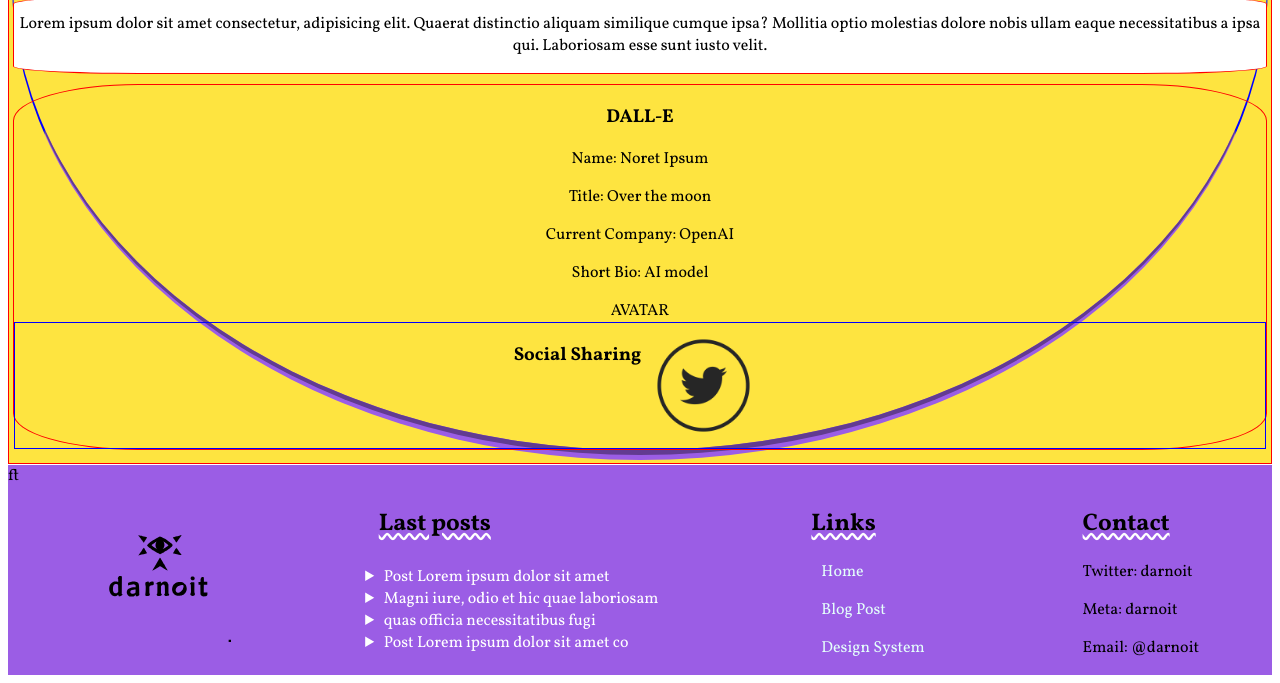
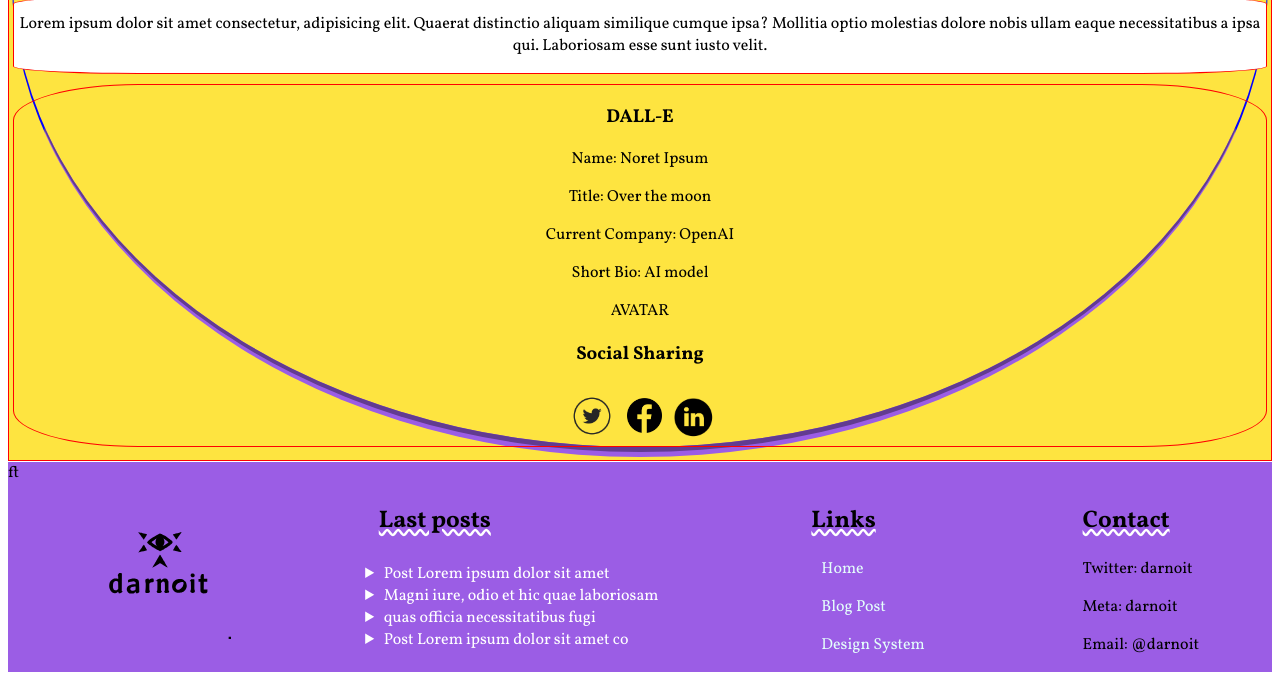
Before and after one commit to ehernandezvilla/simple-blog-page, a plain HTML site: page blog-post.html in a window 1280 px wide. Shown: the part 872-1555 px from the top of the page. Drawn offline with Linux system fonts and the light colour scheme.

Commit message:
adding images

```diff
--- a/blog-post.html
+++ b/blog-post.html
@@ -49,13 +49,12 @@
                             <div class="avatar">
                                 AVATAR
                             </div>
+                            <h3>Social Sharing</h3>
                             <div class="socialsharing">
-                                <h3>Social Sharing</h3>
-                                    <img src="src/twitter_logo.png" alt="Twitter">
+                                    <img id="tw" src="src/twitter_logo.png" alt="Twitter">
+                                    <img id="fb" src="src/fb_logo.png" alt="Facebook">
+                                    <img id= "in" src="src/in_logo.png" alt="LinkedIn">
                                 </div>
-
-
-
                         </div>
                     </div>
 
--- a/css/blog-post.css
+++ b/css/blog-post.css
@@ -73,10 +73,28 @@
     flex-direction: row;
     justify-content: center;
     columns: 3;
-    border: 1px solid blue;
+    /* border: 1px solid blue; */
 }
 
 .socialsharing > img {
-    width: 10%;
-    height: auto;
+    width: 3em;
+    height: 3em;
+    margin: 5px;
 }
+
+#tw {
+    height: 50px;
+    width: 50px;
+}
+
+#fb {
+    padding-top: 7px;
+    height: 35px;
+    width: 35px;
+}
+
+#in {
+    padding-top: 5px;
+    height: 42px;
+    width: 42px;
+}
```
Also changed, not shown: src/avatar.svg (added), src/fb_logo.png (added), src/in_logo.png (added).
